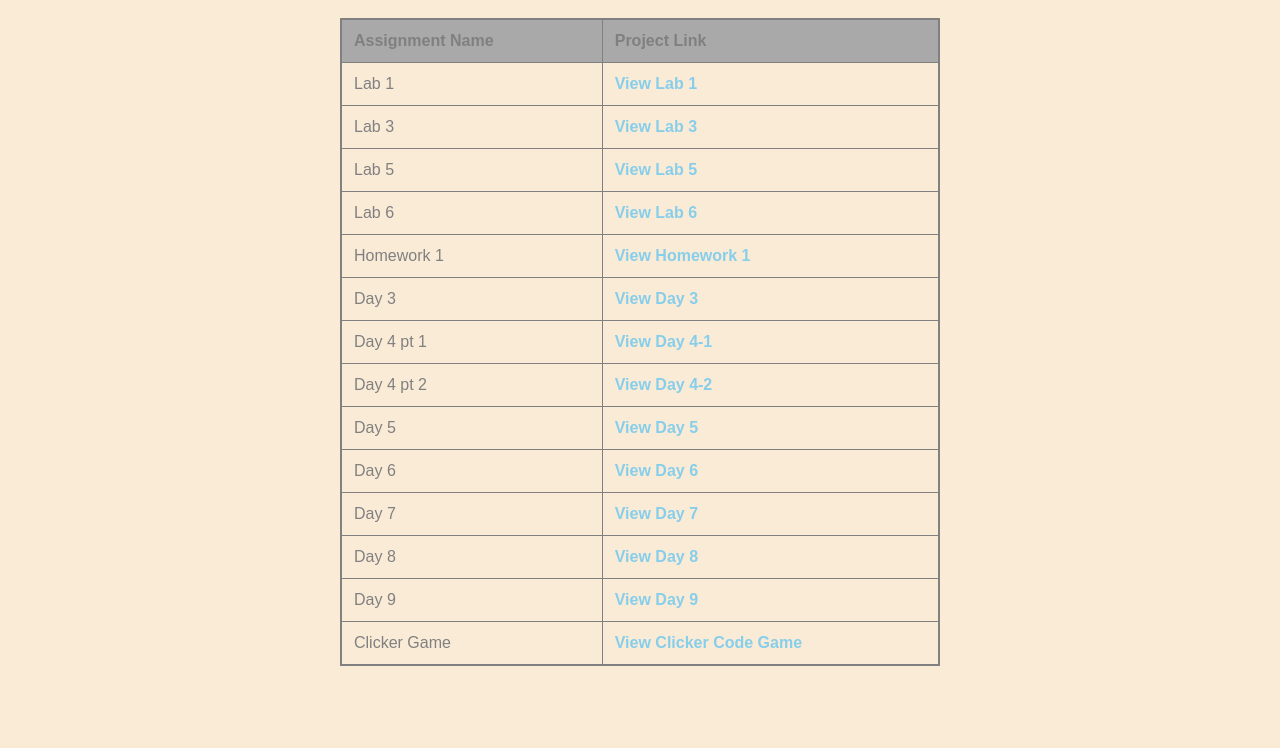
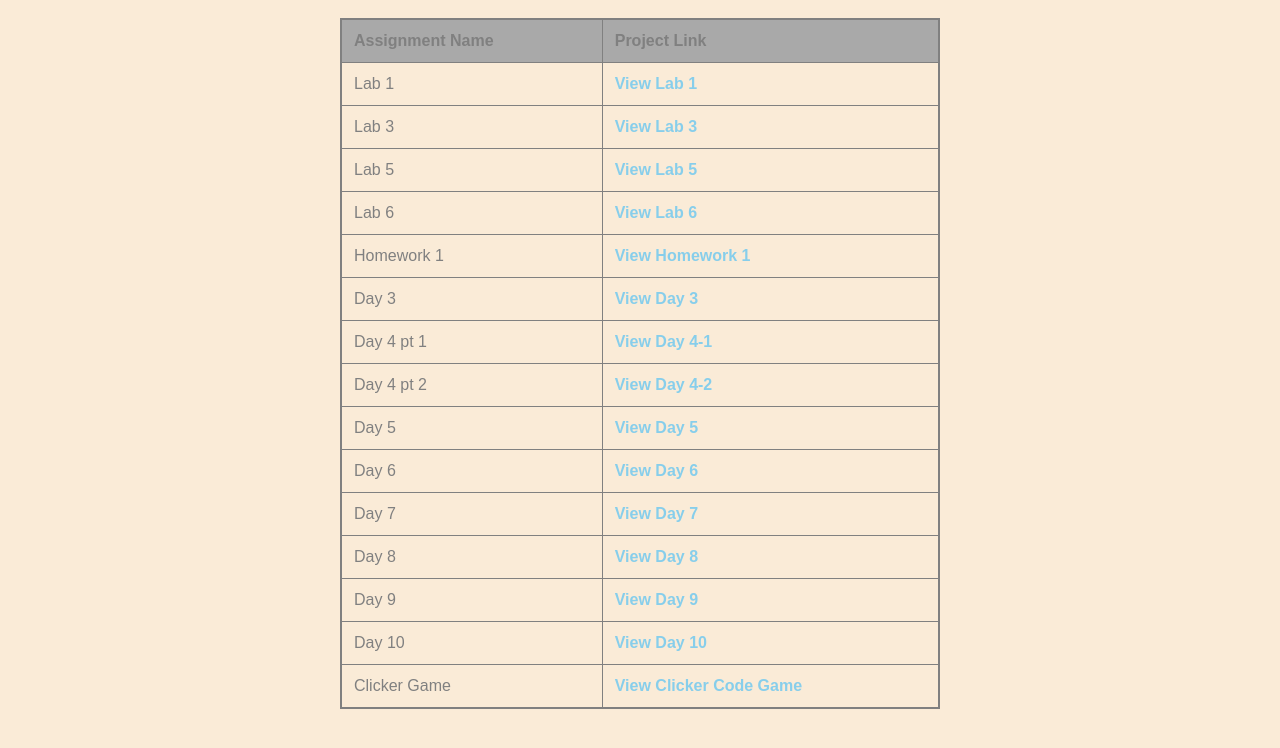
Before and after one commit to sophiasacco5/sophiasacco5.github.io, a plain HTML site: page index.html in a window 1280 px wide. Shown: the part 120-868 px from the top of the page. Before the commit the page ends 826 px from the top, so only its background shows below. Drawn offline with Linux system fonts and the light colour scheme.

Commit message:
added day 10 to main sheet for assignments and make folder

```diff
--- a/index.html
+++ b/index.html
@@ -72,6 +72,10 @@
 						<td><a href="day9/">View Day 9</a></td>
 					</tr>
 					<tr>
+						<td>Day 10</td>
+						<td><a href="day10/">View Day 10</a></td>
+					</tr>
+					<tr>
 						<td>Clicker Game</td>
 						<td><a href="clicker/">View Clicker Code Game</a></td>
 					</tr>
```
Also changed, not shown: day10/index.html (added), day10/script.js (added), day10/style.css (added).
